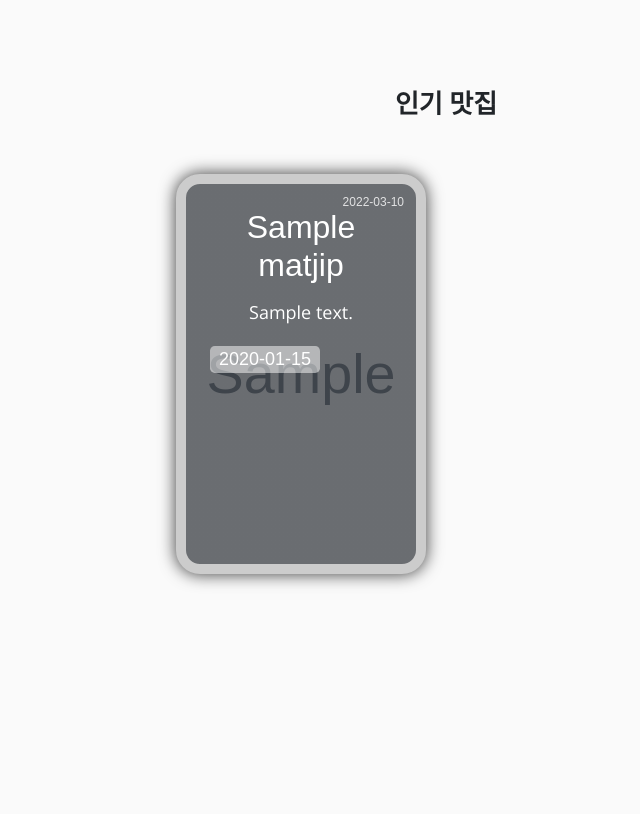
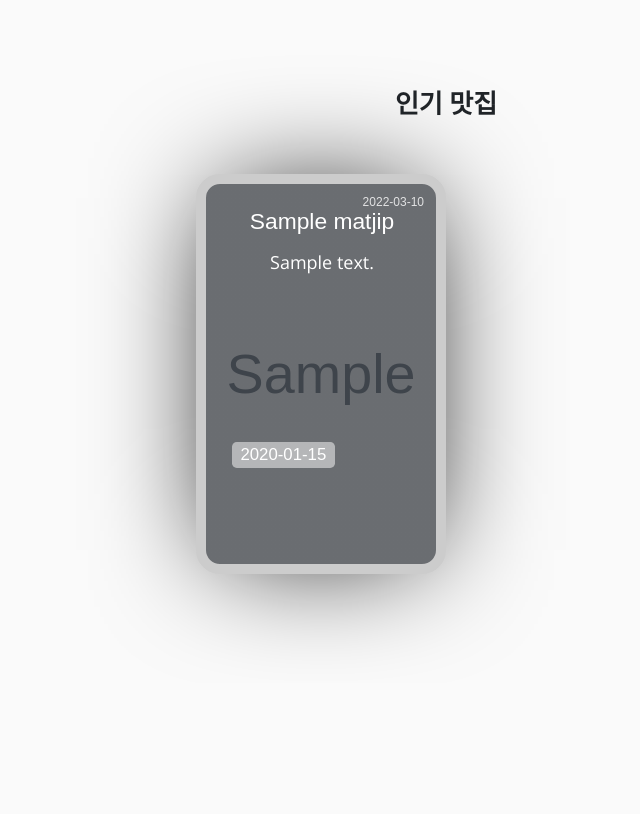
Before and after one commit to constdreamcoder/hanghae99-miniproject, a Flask app: page /restaurantslist in a window 1280 px wide. Shown: the part 80-894 px from the top of the page, without its empty margins (194-834 px from the left). Run offline with Flask 2, Linux system fonts and the light colour scheme; grey boxes marked "Sample" are stand-in pictures; a database or web service that is not in the repository returns one stand-in record (values such as "Sample title"); some web fonts are replaced.

Commit message:
fix CSS : restaurantslist.css, restaurantslist.html

```diff
--- a/static/css/restaurantslist.css
+++ b/static/css/restaurantslist.css
@@ -60,9 +60,9 @@ a {
   transform: rotate(0);
 }
 
-.card h1 {
+.card h2 {
   margin: 0;
-  font-size: 1.5em;
+  font-size: 0.95em;
   line-height: 1.2em;
 }
 
@@ -71,6 +71,9 @@ a {
   font-family: "Open Sans";
   margin-top: 0.5em;
   line-height: 2em;
+  width: 180px;
+  height: 182px;
+  overflow: hidden;
 }
 
 .card .tags {
@@ -78,7 +81,7 @@ a {
 }
 
 .card .tags .tag {
-  font-size: 0.75em;
+  font-size: 0.70em;
   background: rgba(255, 255, 255, 0.5);
   border-radius: 0.3rem;
   padding: 0 0.5em;
--- a/templates/restaurantslist.html
+++ b/templates/restaurantslist.html
@@ -45,14 +45,6 @@
             width: 100%;
             /*height: 200px;*/
         }
-
-        .matjip-item {
-            margin: 0 20px 30px;
-        }
-
-        .card {
-            box-shadow: 0 0 16px 1px #4b4b4b;
-        }
     </style>
 </head>
 <body>
@@ -76,7 +68,7 @@
             <p class="content-title">인기 맛집</p>
             <div class="cards-wrapper">
                 {% for matjip in matjiplist %}
-                <div class="card-grid-space matjip-item">
+                <div class="card-grid-space">
                     <a class="card" href="/detail/{{ matjip.store_name }}" style="--bg-img: url('{{ matjip.src }}')">
                         <div>
                             <h2>{{ matjip.store_name }}</h2>
```
